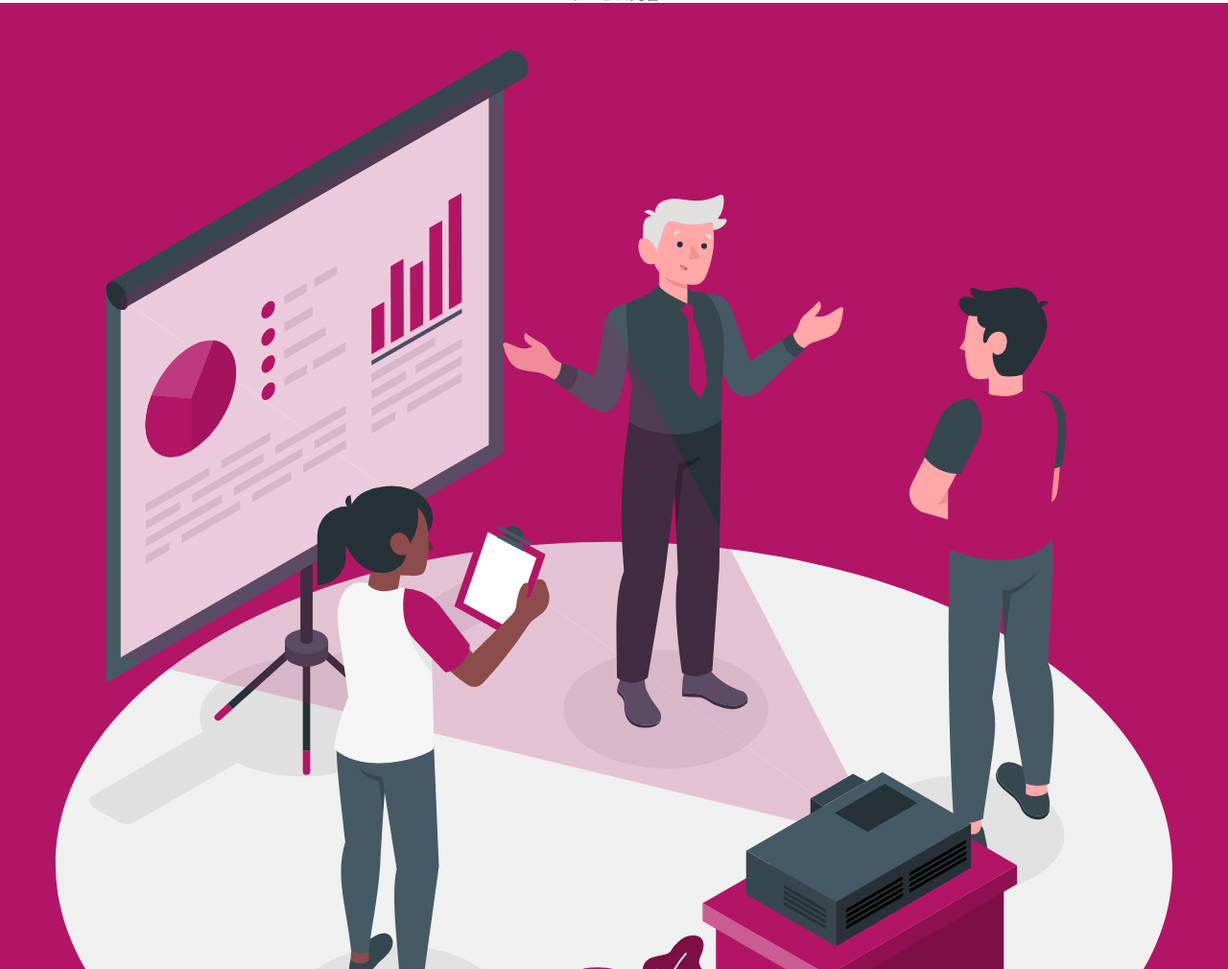
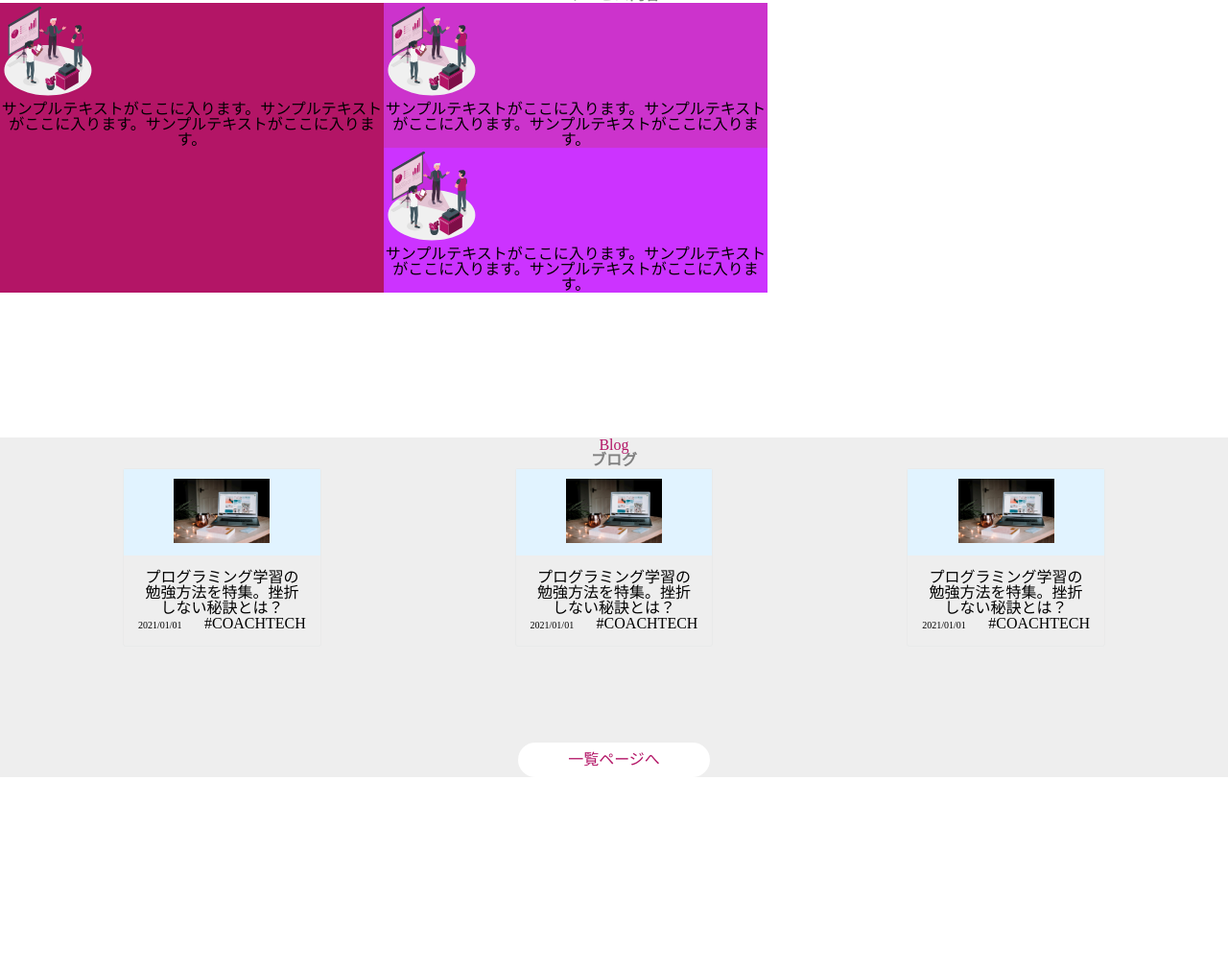
Before and after one commit to PW-kazu/20220520_shimizu, a plain HTML site: page index.html in a window 1280 px wide. Shown: the part 1092-2102 px from the top of the page at 96% size. After the commit the page ends 1902 px from the top, so only its background shows below. Drawn offline with Linux system fonts and the light colour scheme; a web font is replaced by a local one.

Commit message:
修正内容

```diff
--- a/css/style.css
+++ b/css/style.css
@@ -158,25 +158,81 @@ p {
 }
 
 .grid1 {
+  width: 60%;
   display: grid;
-  grid-template-rows: 1fr 1fr 1fr ;
+  grid-template-rows: 1fr 1fr 1fr;
   grid-template-columns: 400px 400px;
 }
 
+
 .service_grid_item_first {
   background-color: #b31566;
-  grid-column: 1/4;
-  grid-row: 1/2;
+  grid-column: 1/2;
+  grid-row: 1/3;
 }
 
 .service_grid_item_second {
   background-color: #CC33CC;
-  grid-column: 1/4;
-  grid-row: 3/4;
+  grid-column: 2/3;
+  grid-row: 1/2;
 }
 
 .service_grid_item_third {
   background-color: #CC33FF;
-  grid-column: 3/4;
-  grid-row: 3/4;
+  grid-column: 2/3;
+  grid-row: 2/3;
 }
+
+.section4 {
+  background-color: #EEEEEE;
+}
+
+.wrapper {
+  display: flex;
+  justify-content: space-between;
+  width: 80%;
+  margin: 0 auto;
+}
+
+img {
+  width: 100px;
+  height: auto;
+}
+
+.card {
+  width: 20%;
+  cursor: pointer;
+  border: 1px solid #e9eaea;
+  border-radius: 3px;
+}
+
+.text-box {
+  padding: 15px;
+}
+
+.content-img {
+  padding: 10px 0;
+  text-align: center;
+  background: #e1f3ff;
+}
+
+.date {
+  font-size: 10px;
+  margin-top: 5px;
+}
+.bottom-flex {
+  display: flex;
+  justify-content: space-between;
+}
+
+.ichiran__btn {
+  width: 200px;
+  padding: 10px 0;
+  border-radius: 30px;
+  border-color: #b31566;
+  text-align: center;
+  color: #b31566;
+  margin: 100px auto 0;
+  display: block;
+  background-color: white;
+}
--- a/index.html
+++ b/index.html
@@ -72,7 +72,49 @@
         <div class="service_grid_item_second"><img src="./img/service__first.svg" alt=""><p>サンプルテキストがここに入ります。サンプルテキストがここに入ります。サンプルテキストがここに入ります。</p></div>
         <div class="service_grid_item_third"><img src="./img/service__first.svg" alt=""><p>サンプルテキストがここに入ります。サンプルテキストがここに入ります。サンプルテキストがここに入ります。</p></div>
       </div>
-
+    </section>
+    <section class="section4">
+      <p><span class="span3">Blog</span></p>
+      <p><span class="span4">ブログ</span></p>
+      <div class="wrapper">
+        <div class="card">
+          <div class="content-img">
+            <img src="./img/blog__first.jpg" />
+          </div>
+          <div class="text-box">
+            <p class="title">プログラミング学習の勉強方法を特集。挫折しない秘訣とは？</p>
+            <div class="bottom-flex">
+              <p class="date">2021/01/01</p>
+              <p class="COACHTECH">#COACHTECH</p>
+            </div>
+          </div>
+        </div>
+        <div class="card">
+          <div class="content-img">
+            <img src="./img/blog__first.jpg" />
+          </div>
+          <div class="text-box">
+            <p class="title">プログラミング学習の勉強方法を特集。挫折しない秘訣とは？</p>
+            <div class="bottom-flex">
+              <p class="date">2021/01/01</p>
+              <p class="COACHTECH">#COACHTECH</p>
+            </div>
+          </div>
+        </div>
+        <div class="card">
+          <div class="content-img">
+            <img src="./img/blog__first.jpg" />
+          </div>
+          <div class="text-box">
+            <p class="title">プログラミング学習の勉強方法を特集。挫折しない秘訣とは？</p>
+            <div class="bottom-flex">
+              <p class="date">2021/01/01</p>
+              <p class="COACHTECH">#COACHTECH</p>
+            </div>
+          </div>
+        </div>
+      </div>
+      <a class="ichiran__btn">一覧ページへ</a>
     </section>
   </main>
 </body>
```
